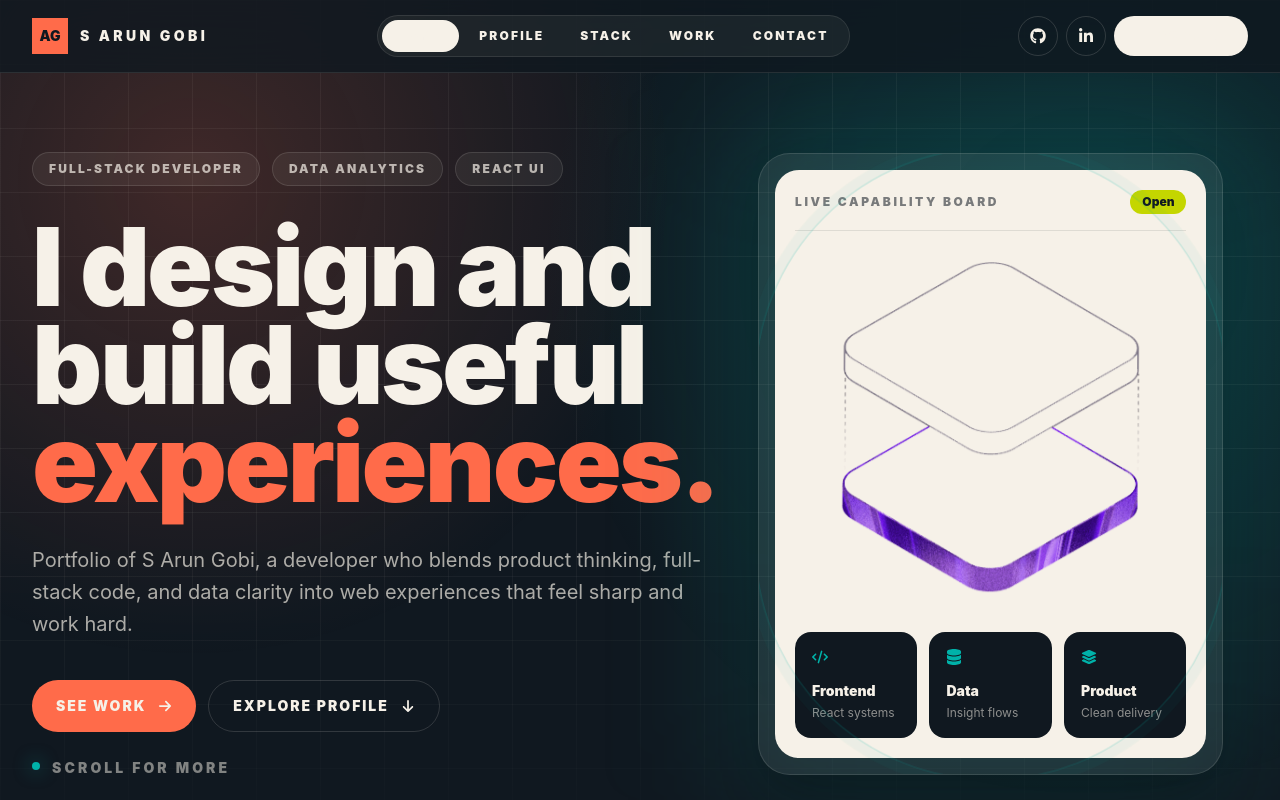
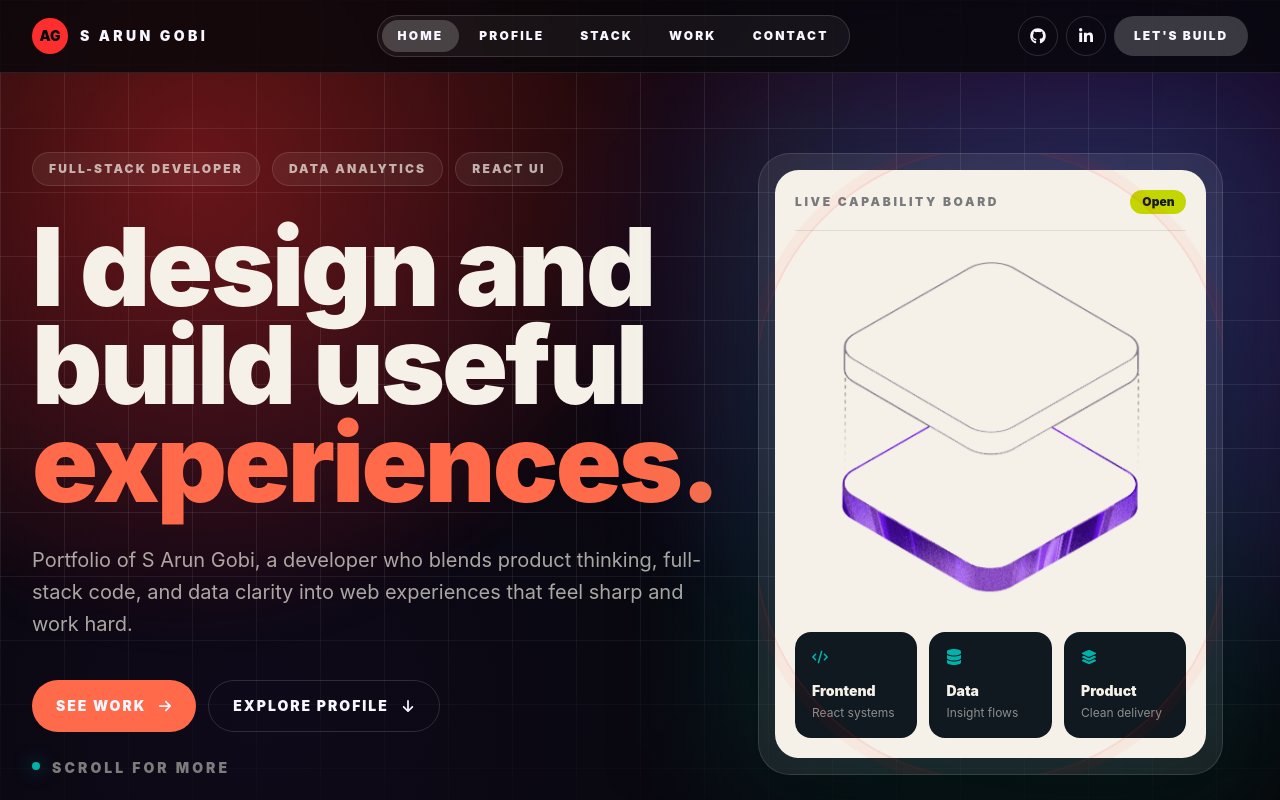
Before and after one commit to Arungobi12/new-era-web, a React (Vite) app: page / in a window 1280 px wide. Shown: the top 800 px of the page. Built offline with nearby package versions, Linux system fonts and the light colour scheme.

Commit message:
created animated title and scrolldown progress for pagess

```diff
--- a/src/App.jsx
+++ b/src/App.jsx
@@ -10,31 +10,33 @@ import ScrollProgress from './components/ScrollProgress';
 
 function App() {
   return (
-    <div className="relative min-h-screen bg-[#101820] text-[#f6f1e8] selection:bg-[#c4d600] selection:text-[#101820]">
+    <div className="relative min-h-screen bg-[var(--ink)] text-[color:var(--paper)] selection:bg-[var(--lime)] selection:text-[var(--ink)]">
 
-      {/* 1. The Fixed Visual Background layer */}
-      {/* This uses the mesh-bg class from your index.css to create a beautiful static gradient behind the scrolling content */}
+      {/* Fixed background */}
       <div className="fixed inset-0 mesh-bg pointer-events-none z-0 opacity-60" />
 
-      {/* 2. Global Utilities */}
+      {/* Subtle vignette */}
+      <div className="fixed inset-0 pointer-events-none z-0 opacity-70" aria-hidden>
+        <div className="absolute inset-0 bg-[radial-gradient(circle_at_50%_0%,rgba(255,46,46,0.10),transparent_55%),radial-gradient(circle_at_20%_90%,rgba(124,58,237,0.10),transparent_55%)]" />
+      </div>
+
+
+
       <CursorGlow />
       <ScrollProgress />
 
-      {/* 3. The Navigation */}
       <Navbar />
 
-      {/* 4. The Staked Scrolling Content */}
       <main className="relative z-10 flex flex-col w-full overflow-hidden">
-        {/* Sections render one after another */}
         <Hero />
         <About />
         <Skills />
         <Projects />
         <Contact />
       </main>
-
     </div>
   );
 }
 
+
 export default App;
--- a/src/components/Hero.jsx
+++ b/src/components/Hero.jsx
@@ -17,8 +17,9 @@ const Hero = () => {
   }, []);
 
   return (
-    <section id="home" className="relative isolate overflow-hidden bg-[#101820] pt-24">
+    <section id="home" className="relative isolate overflow-hidden pt-24">
       <div className="mesh-bg absolute inset-0 -z-10" />
+
       <div className="mx-auto grid min-h-[calc(100svh-6rem)] max-w-7xl items-center gap-10 px-5 py-14 sm:px-8 lg:grid-cols-[1.05fr_0.95fr]">
         <div className="animate-rise">
           <div className="mb-8 flex flex-wrap gap-3">
--- a/src/components/Navbar.jsx
+++ b/src/components/Navbar.jsx
@@ -2,34 +2,38 @@ import { FaGithub, FaLinkedinIn } from 'react-icons/fa';
 
 const navLinks = [
   { label: 'Home', href: '#home', page: 'home' },
-  { label: 'Profile', href: '#profile' },
-  { label: 'Stack', href: '#stack' },
-  { label: 'Work', href: '#work' },
-  { label: 'Contact', href: '#contact' },
+  { label: 'Profile', href: '#profile', page: 'profile' },
+  { label: 'Stack', href: '#stack', page: 'stack' },
+  { label: 'Work', href: '#work', page: 'work' },
+  { label: 'Contact', href: '#contact', page: 'contact' },
 ];
 
 const Navbar = ({ activePage = 'home' }) => {
   return (
-    <nav className="fixed inset-x-0 top-0 z-50 border-b border-[#f6f1e8]/10 bg-[#101820]/80 backdrop-blur-2xl">
+    <nav className="fixed inset-x-0 top-0 z-50 border-b border-[#f8f7ff]/10 bg-[#07070a]/80 backdrop-blur-2xl">
+
       <div className="mx-auto flex h-18 max-w-7xl items-center justify-between px-5 sm:px-8">
-        <a href="#home" className="group flex items-center gap-3">
-          <span className="grid size-9 place-items-center bg-[#ff6b4a] text-sm font-black text-[#101820] transition group-hover:rotate-6">
+        <a href="#home" className="group flex items-center gap-3 focus-visible:outline-none focus-visible:ring-2 focus-visible:ring-[#7c3aed] focus-visible:ring-offset-2 focus-visible:ring-offset-[#07070a]">
+          <span className="grid size-9 place-items-center rounded-full bg-[#ff2e2e] text-sm font-black text-[#07070a] transition group-hover:rotate-6">
             AG
           </span>
-          <span className="hidden text-sm font-black uppercase tracking-[0.24em] text-[#f6f1e8] sm:block">
+          <span className="hidden text-sm font-black uppercase tracking-[0.24em] text-[#f8f7ff] sm:block">
             S Arun Gobi
           </span>
         </a>
 
-        <div className="hidden items-center gap-1 rounded-full border border-[#f6f1e8]/10 bg-[#f6f1e8]/5 p-1 md:flex">
+        {/* Desktop Navigation */}
+        <div className="hidden items-center gap-1 rounded-full border border-[#f8f7ff]/15 bg-[#f8f7ff]/5 p-1 md:flex">
           {navLinks.map((link) => (
             <a
               key={link.href}
               href={link.href}
-              className={`rounded-full px-4 py-2 text-xs font-black uppercase tracking-[0.18em] transition hover:bg-[#f6f1e8] hover:text-[#101820] ${
+              className={`rounded-full px-4 py-2 text-xs font-black uppercase tracking-[0.18em] transition
+              focus-visible:outline-none focus-visible:ring-2 focus-visible:ring-[#7c3aed] focus-visible:ring-offset-2 focus-visible:ring-offset-[#07070a]
+              ${
                 activePage === (link.page || link.href.replace('#', ''))
-                  ? 'bg-[#f6f1e8] text-[#101820]'
-                  : 'text-[#f6f1e8]/60'
+                  ? 'bg-[#f8f7ff]/20 text-[#f8f7ff]' /* 80% Transparent Active Pill */
+                  : 'text-[#f8f7ff]/60 hover:bg-[#f8f7ff]/10 hover:text-[#f8f7ff]'
               }`}
             >
               {link.label}
@@ -37,13 +41,14 @@ const Navbar = ({ activePage = 'home' }) => {
           ))}
         </div>
 
+        {/* Social Links & CTA */}
         <div className="flex items-center gap-2">
           <a
             href="https://github.com/arungobi12"
             target="_blank"
             rel="noreferrer"
             aria-label="GitHub"
-            className="grid size-10 place-items-center rounded-full border border-[#f6f1e8]/15 text-[#f6f1e8] transition hover:border-[#00b2a9] hover:text-[#00b2a9]"
+            className="grid size-10 place-items-center rounded-full border border-[#f8f7ff]/15 text-[#f8f7ff] transition hover:border-[#7c3aed] hover:text-[#7c3aed]"
           >
             <FaGithub />
           </a>
@@ -52,20 +57,22 @@ const Navbar = ({ activePage = 'home' }) => {
             target="_blank"
             rel="noreferrer"
             aria-label="LinkedIn"
-            className="grid size-10 place-items-center rounded-full border border-[#f6f1e8]/15 text-[#f6f1e8] transition hover:border-[#c4d600] hover:text-[#c4d600]"
+            className="grid size-10 place-items-center rounded-full border border-[#f8f7ff]/15 text-[#f8f7ff] transition hover:border-[#ff2e2e] hover:text-[#ff2e2e]"
           >
             <FaLinkedinIn />
           </a>
           <a
             href="#contact"
-            className="hidden rounded-full bg-[#f6f1e8] px-5 py-3 text-xs font-black uppercase tracking-[0.16em] text-[#101820] transition hover:bg-[#ff6b4a] sm:inline-flex"
+            /* 80% Transparent CTA Button */
+            className="hidden rounded-full bg-[#f8f7ff]/20 px-5 py-3 text-xs font-black uppercase tracking-[0.16em] text-[#f8f7ff] transition hover:bg-[#ff2e2e] sm:inline-flex"
           >
             Let&apos;s build
           </a>
         </div>
       </div>
 
-      <div className="flex gap-2 overflow-x-auto border-t border-[#f6f1e8]/10 px-4 py-2 md:hidden">
+      {/* Mobile Navigation */}
+      <div className="flex gap-2 overflow-x-auto border-t border-[#f8f7ff]/10 px-4 py-2 md:hidden">
         {navLinks.map((link) => {
           const page = link.page || link.href.replace('#', '');
 
@@ -73,10 +80,10 @@ const Navbar = ({ activePage = 'home' }) => {
             <a
               key={link.href}
               href={link.href}
-              className={`shrink-0 rounded-full px-3 py-2 text-[0.65rem] font-black uppercase tracking-[0.16em] ${
+              className={`shrink-0 rounded-full px-3 py-2 text-[0.65rem] font-black uppercase tracking-[0.16em] transition ${
                 activePage === page
-                  ? 'bg-[#f6f1e8] text-[#101820]'
-                  : 'bg-[#f6f1e8]/6 text-[#f6f1e8]/65'
+                  ? 'bg-[#f8f7ff]/20 text-[#f8f7ff]' /* 80% Transparent Active Pill */
+                  : 'bg-[#f8f7ff]/5 text-[#f8f7ff]/65 hover:bg-[#f8f7ff]/10 hover:text-[#f8f7ff]'
               }`}
             >
               {link.label}
--- a/src/index.css
+++ b/src/index.css
@@ -1,15 +1,17 @@
 @import "tailwindcss";
 
 :root {
-  --ink: #101820;
-  --paper: #f7f1e6;
-  --coral: #ff6b4a;
-  --teal: #00b2a9;
-  --lime: #c4d600;
+  /* Dark blood-red theme */
+  --ink: #07070a;
+  --paper: #f8f7ff;
+  --coral: #ff2e2e; /* blood red */
+  --teal: #7c3aed; /* modern violet accent */
+  --lime: #ffffff; /* used for selection + subtle highlights */
 
   font-family: Inter, ui-sans-serif, system-ui, 'Segoe UI', Roboto, Arial, sans-serif;
   color: var(--paper);
   background: var(--ink);
+
 
   font-synthesis: none;
   text-rendering: optimizeLegibility;
@@ -35,10 +37,11 @@ body {
 
   /* Keep the starfield “vibe” as a layer, but default to your portfolio palette */
   background:
-    radial-gradient(circle at top left, rgba(255, 107, 74, 0.15), transparent 28rem),
-    radial-gradient(circle at bottom right, rgba(0, 178, 169, 0.15), transparent 28rem),
+    radial-gradient(circle at top left, rgba(255, 46, 46, 0.22), transparent 28rem),
+    radial-gradient(circle at bottom right, rgba(124, 58, 237, 0.18), transparent 28rem),
     var(--ink);
 }
+
 
 #root {
   min-height: 100svh;
@@ -86,13 +89,14 @@ textarea {
 /* Mesh background used by App + Hero */
 .mesh-bg {
   background:
-    linear-gradient(rgba(246, 241, 232, 0.05) 1px, transparent 1px),
-    linear-gradient(90deg, rgba(246, 241, 232, 0.05) 1px, transparent 1px),
-    radial-gradient(circle at 15% 20%, rgba(255, 107, 74, 0.2), transparent 30rem),
-    radial-gradient(circle at 85% 30%, rgba(0, 178, 169, 0.18), transparent 34rem);
+    linear-gradient(rgba(248, 247, 255, 0.055) 1px, transparent 1px),
+    linear-gradient(90deg, rgba(248, 247, 255, 0.055) 1px, transparent 1px),
+    radial-gradient(circle at 15% 20%, rgba(255, 46, 46, 0.28), transparent 30rem),
+    radial-gradient(circle at 85% 30%, rgba(124, 58, 237, 0.22), transparent 34rem);
   background-size: 4rem 4rem, 4rem 4rem, auto, auto;
   mask-image: linear-gradient(to bottom, black 60%, transparent 100%);
 }
+
 
 .ticker-track {
   display: inline-flex;
@@ -181,12 +185,13 @@ textarea {
   content: '';
   background: linear-gradient(
     100deg,
-    rgba(255, 107, 74, 0.24),
-    rgba(0, 178, 169, 0.14),
+    rgba(255, 46, 46, 0.22),
+    rgba(124, 58, 237, 0.14),
     transparent 65%
   );
   animation: page-wipe 620ms cubic-bezier(0.2, 0.8, 0.2, 1) both;
 }
+
 
 @keyframes page-enter {
   from {
@@ -300,11 +305,12 @@ textarea {
   position: absolute;
   inset: -14px;
   border-radius: 9999px;
-  border: 1px solid rgba(0, 178, 169, 0.55);
-  box-shadow: 0 0 0 10px rgba(0, 178, 169, 0.10);
+  border: 1px solid rgba(255, 46, 46, 0.45);
+  box-shadow: 0 0 0 10px rgba(255, 46, 46, 0.10);
   animation: pulse-ring 1.8s ease-in-out infinite;
   pointer-events: none;
 }
+
 
 .scroll-hint {
   animation: scroll-hint 1.7s ease-in-out infinite;
@@ -345,18 +351,19 @@ textarea {
 /* Skills pulse (bar + number) */
 @keyframes bar-pulse {
   0% {
-    filter: drop-shadow(0 0 0 rgba(0, 178, 169, 0));
+    filter: drop-shadow(0 0 0 rgba(255, 46, 46, 0));
     transform: translateY(0);
   }
   50% {
-    filter: drop-shadow(0 0 16px rgba(0, 178, 169, 0.35));
+    filter: drop-shadow(0 0 16px rgba(255, 46, 46, 0.35));
     transform: translateY(-1px);
   }
   100% {
-    filter: drop-shadow(0 0 0 rgba(0, 178, 169, 0));
+    filter: drop-shadow(0 0 0 rgba(255, 46, 46, 0));
     transform: translateY(0);
   }
 }
+
 
 .bar-pulse {
   animation: bar-pulse 700ms cubic-bezier(0.2, 0.8, 0.2, 1) both;
```
Also changed, not shown: TEMP_check_tailwind_tokens.txt (added), public/grain.png (added), 1 other file (tests, documents, lock files or other folders).
